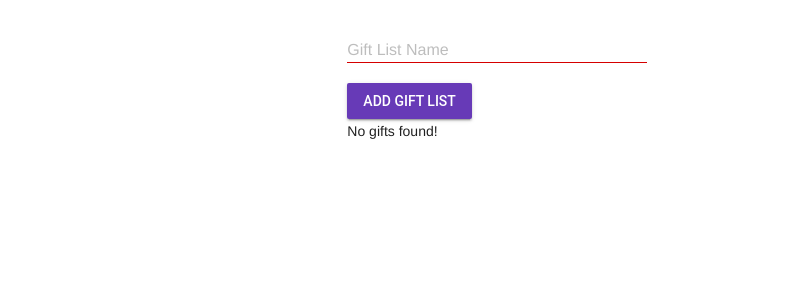
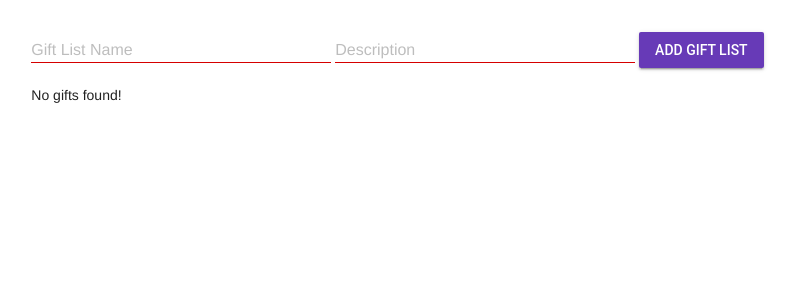
Before and after one commit to erictempleton1/gifttrack, a Django app: page /user/ in a window 1280 px wide. Shown: the part 64-364 px from the top of the page, without its empty margins (90-886 px from the left). Run offline with Django 3.2, Linux system fonts and the light colour scheme; the visitor is signed in with stand-in values (Sample User, id 1); data that the repository does not hold is empty.

Commit message:
removing old create list view and url, and working layout

```diff
--- a/gifttrack/forms.py
+++ b/gifttrack/forms.py
@@ -77,3 +77,9 @@ class GiftListForm(forms.Form):
             attrs=base_attrs()
         )
     )
+    description = forms.CharField(
+        label="Gift List Name",
+        widget=forms.TextInput(
+            attrs=base_attrs()
+        )
+    )
--- a/gifttrack/models.py
+++ b/gifttrack/models.py
@@ -12,6 +12,7 @@ from datetime import datetime
 @python_2_unicode_compatible
 class GiftList(models.Model):
     name = models.CharField(max_length=500)
+    description = models.CharField(max_length=500, default="No Description")
     save_date = models.DateTimeField(default=timezone.now)
     edit_date = models.DateTimeField(default=timezone.now)
     user = models.ForeignKey(User, on_delete=models.CASCADE)
--- a/gifttrack/templates/gifttrack/base.html
+++ b/gifttrack/templates/gifttrack/base.html
@@ -45,9 +45,9 @@
           <main class="mdl-layout__content">
             <div class="page-content">
                 <div class="mdl-grid">
-                  <div class="mdl-cell mdl-cell--4-col"></div>
-                  <div class="mdl-cell mdl-cell--4-col">{% block body %}{% endblock body %}</div>
-                  <div class="mdl-cell mdl-cell--4-col"></div>
+                    <div class="mdl-cell mdl-cell--1-col"></div>
+                    <div class="mdl-cell mdl-cell--10-col">{% block body %}{% endblock body %}</div>
+                    <div class="mdl-cell mdl-cell--1-col"></div>
                 </div>
             </div>
           </main>
--- a/gifttrack/templates/gifttrack/user_page.html
+++ b/gifttrack/templates/gifttrack/user_page.html
@@ -17,6 +17,10 @@
         {{ form.name }}
         <label class="mdl-textfield__label" for="name">Gift List Name</label>
     </div>
+    <div class="mdl-textfield mdl-js-textfield">
+        {{ form.description }}
+        <label class="mdl-textfield__label" for="name">Description</label>
+    </div>
     <button type="submit" class="mdl-button mdl-js-button mdl-button--raised mdl-button--colored">
           Add Gift List
     </button>
@@ -28,7 +32,7 @@
         <li class="mdl-list__item mdl-list__item--two-line">
             <span class="mdl-list__item-primary-content">
                 <span>{{ gift_list.name }}</span>
-                <span class="mdl-list__item-sub-title">{{ gift_list.save_date }}</span>
+                <span class="mdl-list__item-sub-title">{{ gift_list.description }}</span>
             </span>
             <span class="mdl-list__item-secondary-content">
                 <i class="material-icons">edit</i>
@@ -40,5 +44,6 @@
     {% endfor %}
 {% else %}
     <p>No gifts found!</p>
+</ul>
 {% endif %}
 {% endblock %}
--- a/gifttrack/urls.py
+++ b/gifttrack/urls.py
@@ -6,7 +6,6 @@ urlpatterns = [
     url(r'^$', views.index, name='index'),
     url(r'^user/', views.user_page, name='user_page'),
     url(r'^create/', views.create, name='create'),
-    url(r'^create-list/', views.create_list, name='create_list'),
     url(r'^register/', views.register, name='register'),
     url(r'^login/', views.login_user, name='login_user'),
     url(r'^logout/', views.logout_user, name='logout_user')
--- a/gifttrack/views.py
+++ b/gifttrack/views.py
@@ -37,23 +37,6 @@ def create(request):
     return render(request, 'gifttrack/create.html', {'form': form})
 
 @login_required
-def create_list(request):
-    if request.method == 'POST':
-        form = GiftListForm(request.POST)
-        if form.is_valid():
-            gift_list = GiftList(
-                name=form.cleaned_data['name'],
-                user=request.user
-            )
-            gift_list.save()
-            return HttpResponseRedirect('/user')
-    else:
-        form = GiftListForm()
-        user_gift_list = GiftList.objects.filter(user=request.user)
-        context = {'user_gift_list': user_gift_list, 'form': form}
-    return render(request, 'gifttrack/create_list.html', context)
-
-@login_required
 def user_page(request):
     if request.method == 'POST':
         form = GiftListForm(request.POST)
@@ -67,7 +50,6 @@ def user_page(request):
     else:
         form = GiftListForm()
         user_gift_lists = GiftList.objects.filter(user=request.user)
-        print user_gift_lists
         context = {'user_gift_lists': user_gift_lists, 'form': form}
         return render(request, 'gifttrack/user_page.html', context)
 
```
Also changed, not shown: gifttrack/migrations/0004_auto_20170509_1739.py (added), gifttrack/migrations/0005_auto_20170509_1740.py (added).
